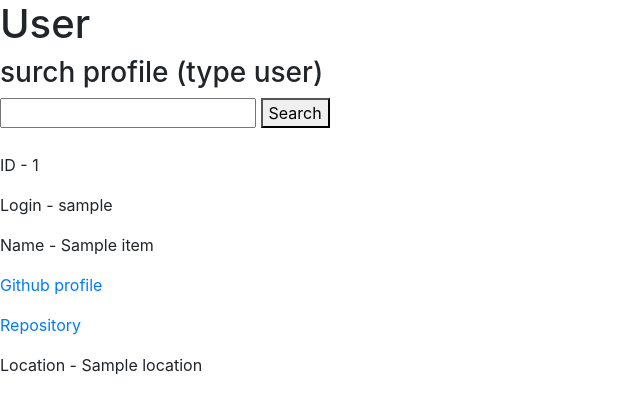
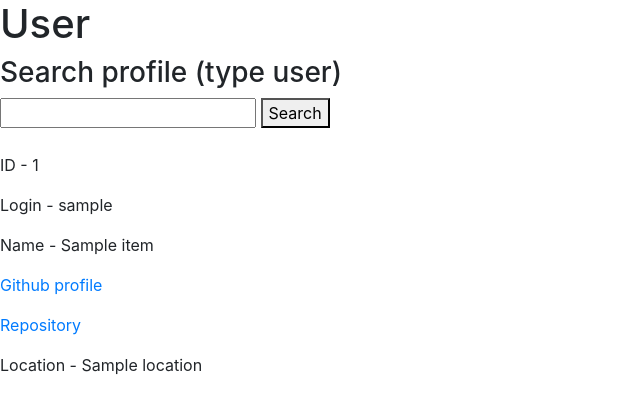
Before and after one commit to GledsonFBrito/projetctGIT, a Django app: page /userprofile/ in a window 1280 px wide. Shown: the top 414 px of the page, without its empty margins (0-640 px from the left). Run offline with Django 4.2, Linux system fonts and the light colour scheme; a database or web service that is not in the repository returns one stand-in record (values such as "Sample title"); data that the repository does not hold is empty; some libraries are stand-ins or nearby versions.

Commit message:
correção no template

```diff
--- a/page/templates/page/user_profile.html
+++ b/page/templates/page/user_profile.html
@@ -12,7 +12,7 @@
 <body>
 <h1>User</h1>
 
-<h3>surch profile (type user)</h3>
+<h3>Search profile (type user)</h3>
 <form action="" method="get">
     <input type="text" name="username">
     <button type="submit" value="Search">Search</button>
```
